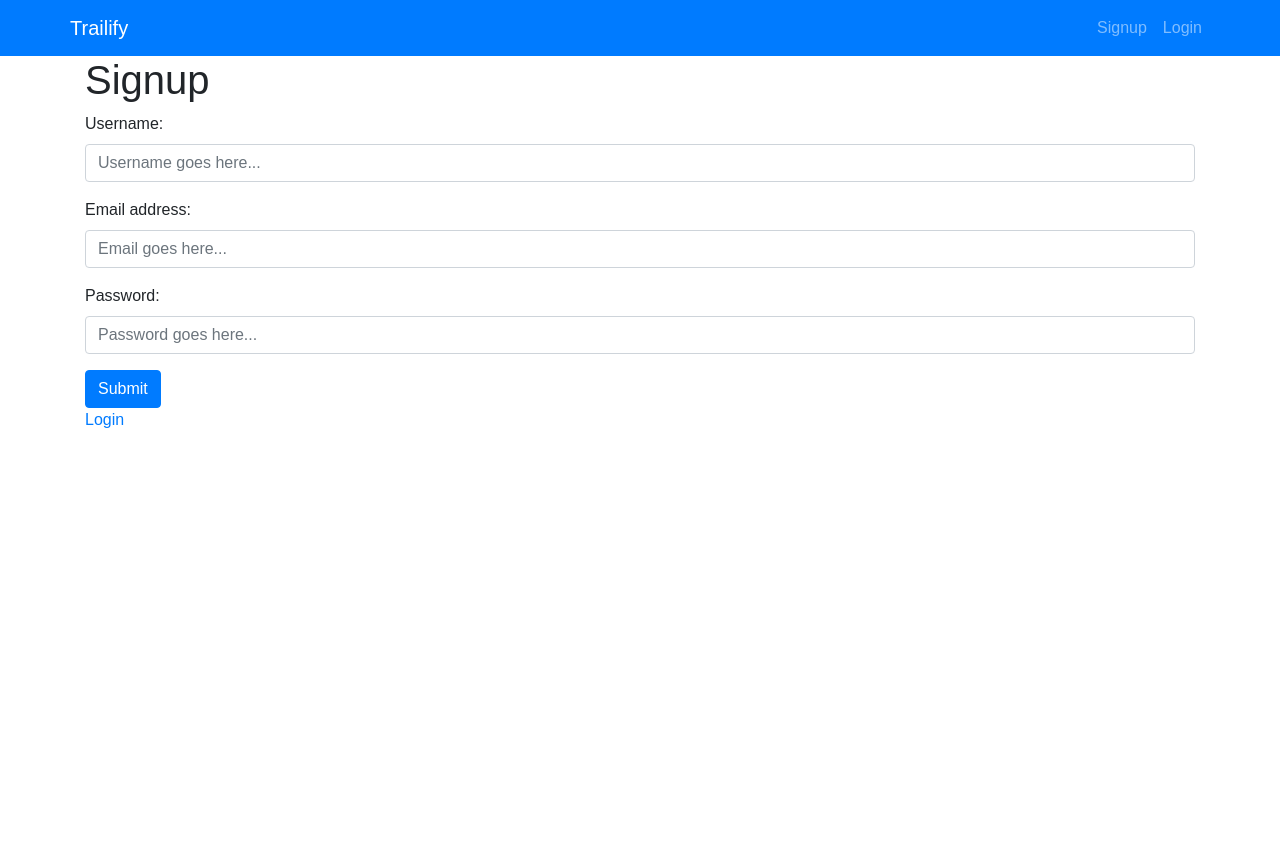
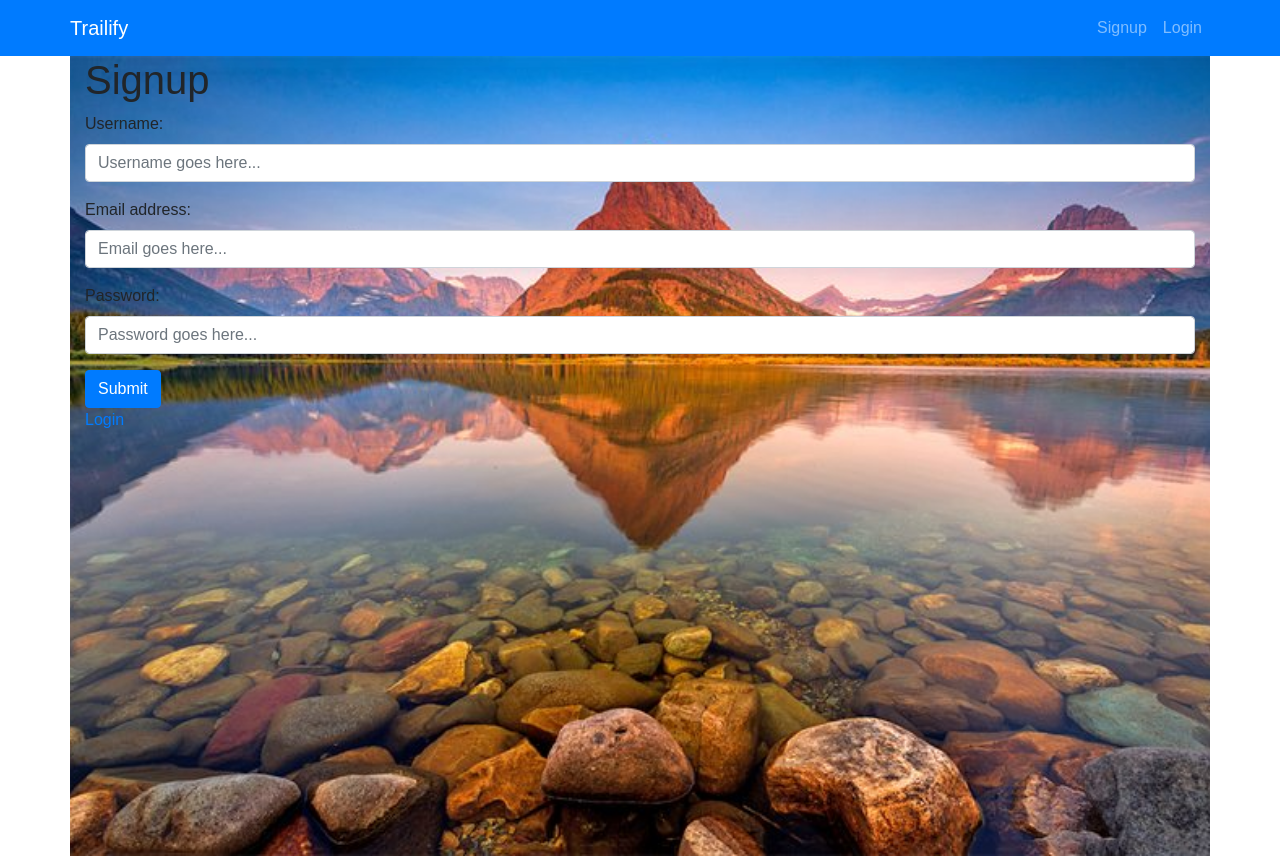
Before and after one commit to hferris/trailify, a React (Create React App) app in the folder client/: page /signup in a window 1280 px wide. Before the commit the page ends 800 px from the top, so only its background shows below. Built offline with nearby package versions, Linux system fonts and the light colour scheme.

Commit message:
BG img connection

```diff
--- a/client/src/pages/Signup.js
+++ b/client/src/pages/Signup.js
@@ -2,6 +2,19 @@ import React, { useState } from "react";
 import { Link, Redirect, useHistory } from "react-router-dom";
 import API from "./../utils/API";
 import { useAuth } from "../utils/auth";
+import background from "../imgs/signup.jpeg";
+
+const styles = {
+  // fontFamily: "Roboto, Times New Roman, Times, serif",
+  // boxSizing: "border-box",
+  width: '100vw',
+  height: '100vh',
+  backgroundPosition: 'center',
+  backgroundSize: 'cover',
+  backgroundRepeat: 'no-repeat',
+  backgroundImage: `url(${background})`,
+
+};
 
 function Signup() {
   const [formState, setFormState] = useState({
@@ -38,7 +51,7 @@ function Signup() {
   };
 
   return (
-    <div className="container">
+    <div style={styles} className="container">
       <h1>Signup</h1>
       <form onSubmit={handleFormSubmit}>
         <div className="form-group">
```
